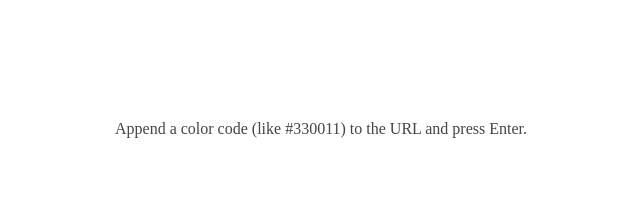
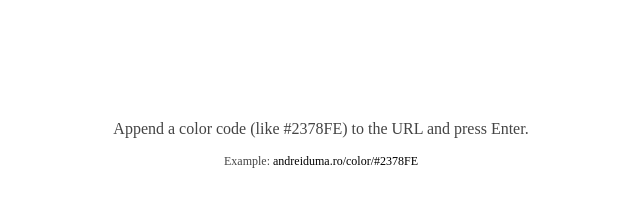
Before and after one commit to prakashjhaaa/andreiduma.github.io, a plain HTML site: page color/index.html in a window 1280 px wide. Shown: the whole page, without its empty margins (319-959 px from the left). Drawn offline with Linux system fonts and the light colour scheme.

Commit message:
Added example

```diff
--- a/color/index.html
+++ b/color/index.html
@@ -56,12 +56,24 @@
                 margin: 120px auto;
                 color: #444444;
             }
+            #example {
+                font-size: 12px;
+            }
+            a,a:visited {
+                color: #000000;
+            }
+            a {
+                text-decoration: none;
+            }
         </style>
     </head>
 
     <body id="body">
         <div id="colorCode"></div>
         <div id="messageBox">The color code is invalid.</div>
-        <div id="greetingBox">Append a color code (like #330011) to the URL and press Enter.</div>
+        <div id="greetingBox">
+            <p>Append a color code (like #2378FE) to the URL and press Enter.</p>
+            <p id="example">Example: <a href="#2378FE">andreiduma.ro/color/#2378FE</a></p>
+        </div>
     </body>
 </html>
```
